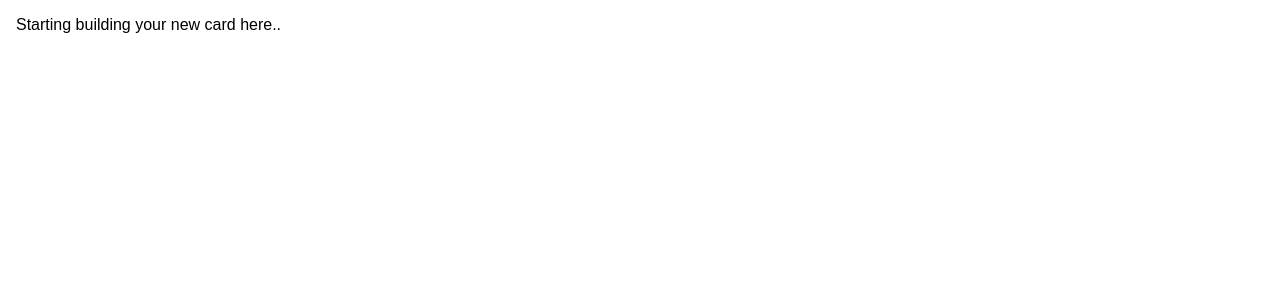
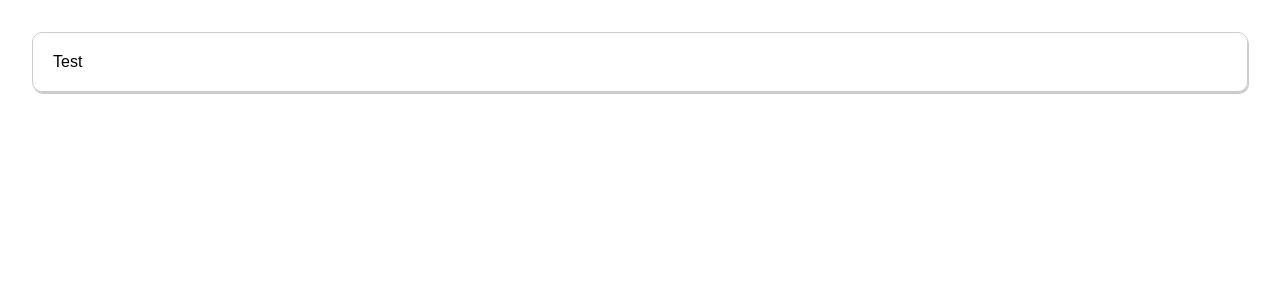
Before and after one commit to yousuf-mj/frontend-task, a React (Create React App) app: page / in a window 1280 px wide. Shown: the top 300 px of the page. Built offline with nearby package versions, Linux system fonts and the light colour scheme.

Commit message:
start task

```diff
--- a/src/App.js
+++ b/src/App.js
@@ -1,10 +1,12 @@
 import React from 'react';
 import './App.scss';
+
+import Card from './containers/Card/Card'
 
 function App() {
 	return (
 		<div className="app">
-			Starting building your new card here..
+			<Card/>
 		</div>
 	);
 }
--- a/src/containers/Card/Card.js
+++ b/src/containers/Card/Card.js
@@ -6,6 +6,7 @@ import './Card.scss';
 const Card = props => {
 	return (
 		<div className="job-card">
+            Test
 		</div>
 	);
 };
```
